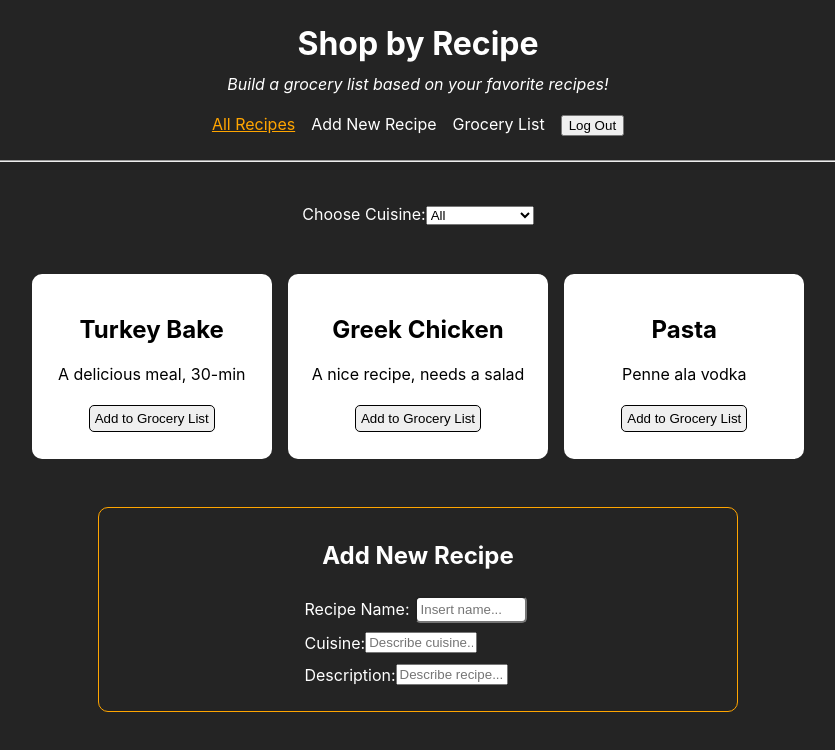
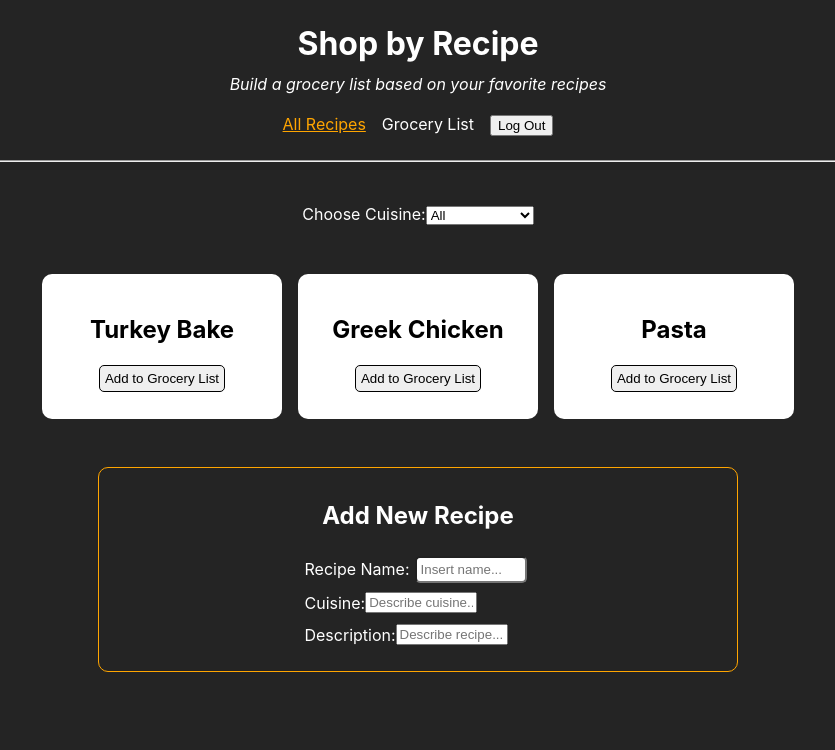
Before and after one commit to cfruci/recipe-grocery-list, a React (Create React App) app in the folder react-frontend/: page / in a window 1280 px wide. Shown: the top 750 px of the page, without its empty margins (222-1057 px from the left). Built offline with nearby package versions, Linux system fonts and the light colour scheme.

Commit message:
cleans up UI

```diff
--- a/react-frontend/src/components/GroceryList/GroceryList.tsx
+++ b/react-frontend/src/components/GroceryList/GroceryList.tsx
@@ -1,8 +1,8 @@
-import { useContext } from "react";
+import { useContext } from 'react';
 
-import styles from "./GroceryList.module.css";
-import { GroceriesContext } from "../store/groceries-context";
-import GroceryItem from "./GroceryItem";
+import styles from './GroceryList.module.css';
+import { GroceriesContext } from '../store/groceries-context';
+import GroceryItem from './GroceryItem';
 
 const GroceryList: React.FC = () => {
   const groceriesCtx = useContext(GroceriesContext);
@@ -12,24 +12,24 @@ const GroceryList: React.FC = () => {
   };
 
   const meats = groceriesCtx.groceries
-		.filter((grocery) => grocery.type === "Meat")
+    .filter((grocery) => grocery.type === 'Meat')
     .map((grocery) => <GroceryItem key={grocery.id} grocery={grocery} />);
 
   const produce = groceriesCtx.groceries
-		.filter((grocery) => grocery.type === "Produce")
+    .filter((grocery) => grocery.type === 'Produce')
     .map((grocery) => <GroceryItem key={grocery.id} grocery={grocery} />);
 
   const dairy = groceriesCtx.groceries
-		.filter((grocery) => grocery.type === "Dairy")
+    .filter((grocery) => grocery.type === 'Dairy')
     .map((grocery) => <GroceryItem key={grocery.id} grocery={grocery} />);
 
   const pantry = groceriesCtx.groceries
-		.filter((grocery) => grocery.type === "Pantry")
+    .filter((grocery) => grocery.type === 'Pantry')
     .map((grocery) => <GroceryItem key={grocery.id} grocery={grocery} />);
 
   return (
     <>
-			<h2>Current List</h2>
+      <h2>Grocery List</h2>
       <ul className={styles.groceries}>
         {meats.length > 0 ? (
           <>
@@ -38,7 +38,7 @@ const GroceryList: React.FC = () => {
             <hr />
           </>
         ) : (
-					""
+          ''
         )}
         {produce.length > 0 ? (
           <>
@@ -47,7 +47,7 @@ const GroceryList: React.FC = () => {
             <hr />
           </>
         ) : (
-					""
+          ''
         )}
 
         {dairy.length > 0 ? (
@@ -57,7 +57,7 @@ const GroceryList: React.FC = () => {
             <hr />
           </>
         ) : (
-					""
+          ''
         )}
         {pantry.length > 0 ? (
           <>
@@ -66,7 +66,7 @@ const GroceryList: React.FC = () => {
             <hr />
           </>
         ) : (
-					""
+          ''
         )}
       </ul>
       {groceriesCtx.groceries.length > 0 ? (
--- a/react-frontend/src/components/MainNav/MainNav.tsx
+++ b/react-frontend/src/components/MainNav/MainNav.tsx
@@ -1,16 +1,21 @@
+// tool imports
+import { NavLink } from 'react-router-dom';
+
+// context imports
 import { useContext } from 'react';
-import { NavLink } from 'react-router-dom';
 import { AuthContext } from '../store/auth-context';
 
+// styles
 import styles from './MainNav.module.css';
 
+// COMPONENET BEGINS
 const MainNav: React.FC = () => {
   const authCtx = useContext(AuthContext);
 
   return (
     <header className={styles.mainHeader}>
       <h1 className={styles.mainHeading}>Shop by Recipe</h1>
-      <p>Build a grocery list based on your favorite recipes!</p>
+      <p>Build a grocery list based on your favorite recipes</p>
       <nav className={styles.mainNav}>
         <ul className={styles.list}>
           {!authCtx.loggedIn ? null : (
@@ -28,16 +33,6 @@ const MainNav: React.FC = () => {
               </li>
               <li>
                 <NavLink
-                  to="/add-new-recipe"
-                  className={({ isActive }) =>
-                    isActive ? styles.active : undefined
-                  }
-                >
-                  Add New Recipe
-                </NavLink>
-              </li>
-              <li>
-                <NavLink
                   to="/grocery-list"
                   className={({ isActive }) =>
                     isActive ? styles.active : undefined
@@ -47,9 +42,7 @@ const MainNav: React.FC = () => {
                 </NavLink>
               </li>
               <li>
-                {authCtx.loggedIn ? (
-                  <button onClick={authCtx.logOut}>Log Out</button>
-                ) : null}
+                <button onClick={authCtx.logOut}>Log Out</button>
               </li>
             </>
           )}
--- a/react-frontend/src/components/Recipes/Recipe/Recipe.tsx
+++ b/react-frontend/src/components/Recipes/Recipe/Recipe.tsx
@@ -1,9 +1,9 @@
-import { useContext, useState } from "react";
-import { useNavigate } from "react-router-dom";
+import { useContext, useState } from 'react';
+import { useNavigate } from 'react-router-dom';
 
-import { RecipeModel } from "../../../models/recipe";
-import styles from "./Recipe.module.css";
-import { RecipesContext } from "../../store/recipes-context";
+import { RecipeModel } from '../../../models/recipe';
+import styles from './Recipe.module.css';
+import { RecipesContext } from '../../store/recipes-context';
 
 const Recipe: React.FC<{ recipe: RecipeModel }> = ({ recipe }) => {
   const recipesCtx = useContext(RecipesContext);
@@ -23,13 +23,13 @@ const Recipe: React.FC<{ recipe: RecipeModel }> = ({ recipe }) => {
   };
 
   const seeRecipeHandler = (event: any) => {
-		navigate("/recipes/" + recipe.id);
+    navigate('/recipes/' + recipe.id);
   };
 
   return (
     <div className={styles.recipe} onClick={seeRecipeHandler}>
       <h2>{recipe.id}</h2>
-			<p>{recipe.description}</p>
+      {/* <p>{recipe.description}</p> */}
       {!addedToGroceryList ? (
         <button onClick={addToGroceryList} className={styles.addBtn}>
           Add to Grocery List
--- a/react-frontend/src/pages/NewRecipePage.tsx
+++ /dev/null
@@ -1,11 +0,0 @@
-import NewRecipe from "../components/NewRecipe/NewRecipe";
-
-const NewRecipePage: React.FC = () => {
-	return (
-		<>
-			<NewRecipe />
-		</>
-	);
-};
-
-export default NewRecipePage;
```
Also changed, not shown: react-frontend/src/App.tsx (+5 -4 lines), react-frontend/src/pages/RootLayout.tsx (+10 -5 lines), 1 other file (tests, documents, lock files or other folders). Lines whose indentation alone changed are shown as unchanged.
